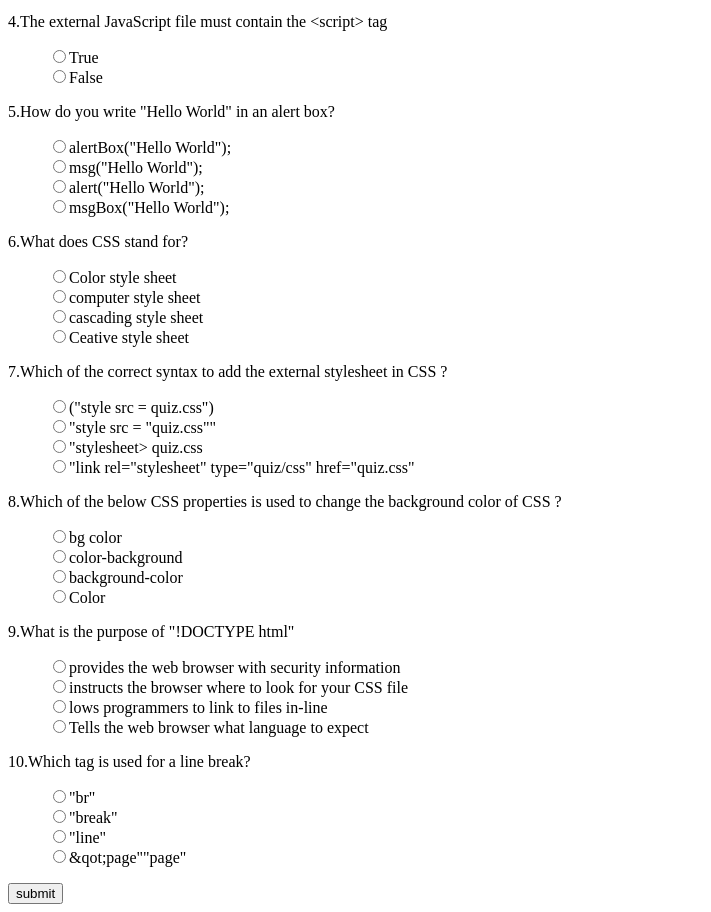
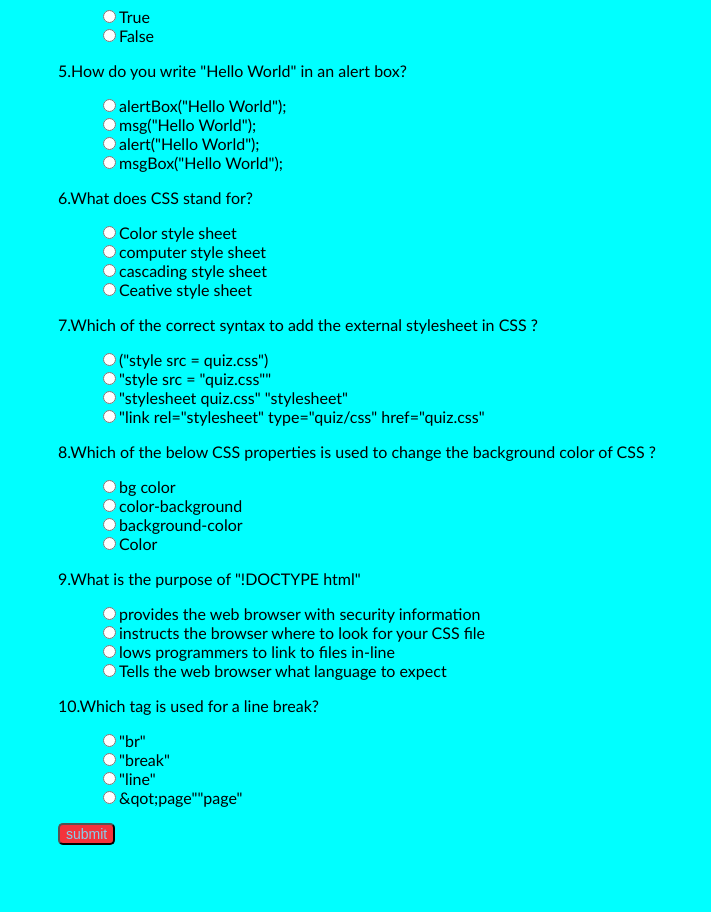
Before and after one commit to Otieno-derrick/Quiz-check, a plain HTML site: page second.html in a window 1280 px wide. Shown: the part 440-1352 px from the top of the page, without its empty margins (0-711 px from the left). After the commit the page ends 1313 px from the top, so only its background shows below. Drawn offline with Linux system fonts and the light colour scheme.

Commit message:
adding styles index.css to change the background color

```diff
--- a/assets/css/index.css
+++ b/assets/css/index.css
@@ -1,19 +1,26 @@
- *{
-    box-sizing: border-box;
+body{
+    background-color: aqua;
+    font-family: 'Gill Sans', 'Gill Sans MT', Calibri, 'Trebuchet MS', sans-serif;
+    font-size: 1em;
+    padding-left: 50px;
+    padding-bottom: 20px;
+}
 
 
 ul{
     list-style: none;
-    font-size: 1em;
-}
-
-#butn{
-   padding-left: 200px;
-   color: bisque;
-   background-color: black;
 }
 
 
+#num{
+    font-size:14px ;
+    color: skyblue;
+    background-color: #f3333c;
+    border-radius: 5px;
+    box-shadow: blueviolet;
+
+}
+
 h2{
-    font-size:3em;
+    font-size: 30px;
 }
--- a/assets/javascript/test.js
+++ b/assets/javascript/test.js
@@ -32,9 +32,9 @@
 
    if (q6=="cascading style sheet") {i++}
 
-    if (q8=='"link rel="stylesheet" type="quiz/css" href="quiz.css"') {i++}
+    if (q7=='"link rel="stylesheet" type="quiz/css" href="quiz.css"') {i++}
 
-   if (q8=="color-background") {i++}
+   if (q8=="background-color") {i++}
 
    if (q9=="Tells the web browser what language to expect") {i++}
 
--- a/second.html
+++ b/second.html
@@ -10,7 +10,6 @@
 </head>
 
 <body>
-
     <heade   value="board">
             <h2>QUIZ BOARD</h2>
         </div>
@@ -64,7 +63,7 @@
          <ul>
              <li><input type="radio" name="quiz7" value="(&quot;style src = quiz.css&quot;)">(&quot;style src = quiz.css&quot;)</li>
              <li><input type="radio" name="quiz7" value="&quot;style src = 'quiz.css'&quot;">&quot;style src = "quiz.css"&quot;</li>
-             <li><input type="radio" name="quiz7" value="&quot;stylesheet> quiz.css </stylesheet&quot;">&quot;stylesheet> quiz.css </stylesheet&quot;</li>
+             <li><input type="radio" name="quiz7" value="&quot;stylesheet quiz.css&quot; &quot;stylesheet&quot;">&quot;stylesheet quiz.css&quot; &quot;stylesheet&quot;</li>
              <li><input type="radio" name="quiz7" value="&quot;link rel="stylesheet" type="quiz/css" href="quiz.css&quot;">&quot;link rel="stylesheet" type="quiz/css" href="quiz.css&quot;</li>
          </ul>
 
@@ -72,7 +71,7 @@
          <ul>
              <li><input type="radio" name="quiz8" value="bg color">bg color</li>
              <li><input type="radio" name="quiz8" value="color-background">color-background</li>
-             <li><input type="radio" name="quiz8" value="background-colo">background-color</li>
+             <li><input type="radio" name="quiz8" value="background-color">background-color</li>
              <li><input type="radio" name="quiz8" value="Color">Color</li>
          </ul>
 
@@ -92,7 +91,7 @@
              <li><input type="radio" name="quiz10"   value="&quot;page&quot;&quot;page&quot;">&qot;page&quot;&quot;page&quot;</li>
           </ul>
        </form>
-       <input type="button"  name="" value="submit" onclick="myFunction()">
+       <input id="num" type="button"  name="" value="submit" onclick="myFunction()">
     </div>
 </body>
 
```
